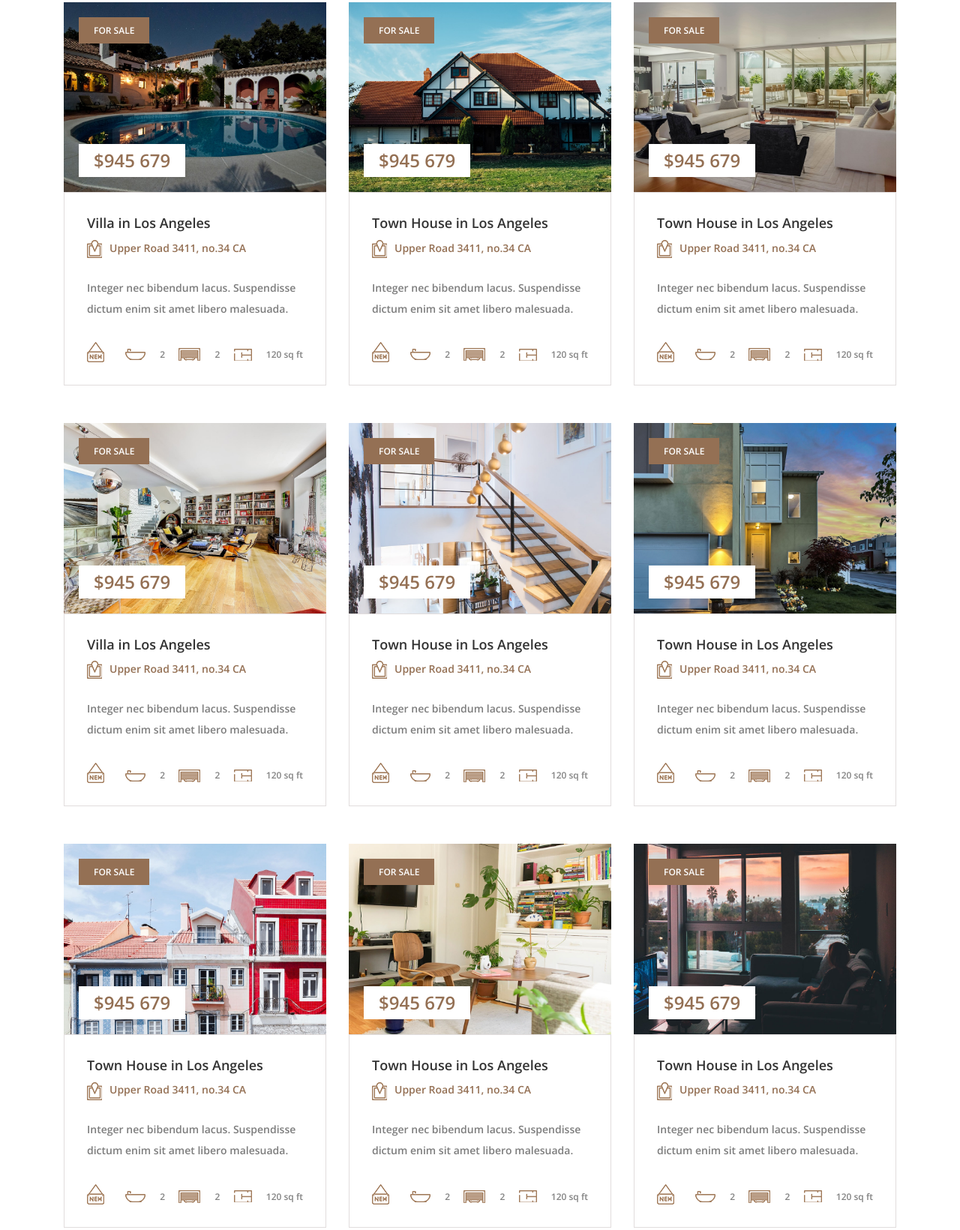
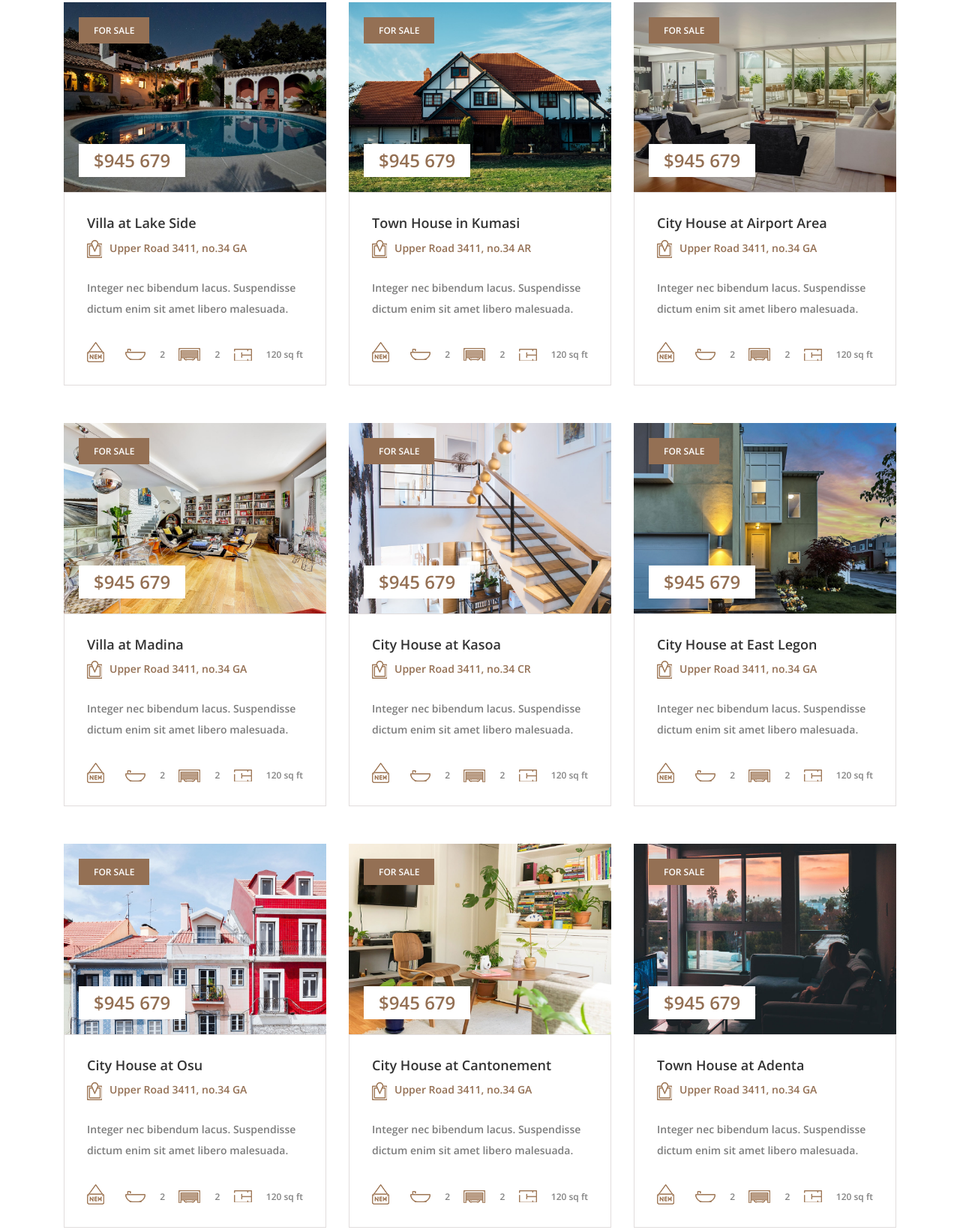
Before and after one commit to vin-doh/vinstate, a plain HTML site: page listings.html in a window 1280 px wide. Shown: the part 929-2569 px from the top of the page at 75% size. Drawn offline with nearby package versions, Linux system fonts and the light colour scheme.

Commit message:
Initial commit

```diff
--- a/listings.html
+++ b/listings.html
@@ -114,16 +114,16 @@
 <div class="form-group">
 <select class="form-control" id="cities">
 <option>All Cities</option>
-<option>Riga</option>
-<option>Melbourne</option>
-<option>Vienna</option>
-<option>Vancouver</option>
-<option>Toronto</option>
-<option>Calgary</option>
-<option>Adelaide</option>
-<option>Perth</option>
-<option>Auckland</option>
-<option>Helsinki</option>
+<option>Accra</option>
+<option>Kumasi</option>
+<option>Kasoa</option>
+<option>Adenta</option>
+<option>East Legon</option>
+<option>Cantonement</option>
+<option>Madina</option>
+<option>Osu</option>
+<option>Airpot Area</option>
+<option>Lake Side</option>
 </select>
 </div>
 </div>
@@ -339,8 +339,8 @@
 </div>
 
 <div class="property-content">
-<h5>Villa in Los Angeles</h5>
-<p class="location"><img src="img/icons/location.png" alt>Upper Road 3411, no.34 CA</p>
+<h5>Villa at Lake Side </h5>
+<p class="location"><img src="img/icons/location.png" alt>Upper Road 3411, no.34 GA</p>
 <p>Integer nec bibendum lacus. Suspendisse dictum enim sit amet libero malesuada.</p>
 <div class="property-meta-data d-flex align-items-end justify-content-between">
 <div class="new-tag">
@@ -377,8 +377,8 @@
 </div>
 
 <div class="property-content">
-<h5>Town House in Los Angeles</h5>
-<p class="location"><img src="img/icons/location.png" alt>Upper Road 3411, no.34 CA</p>
+<h5>Town House in Kumasi </h5>
+<p class="location"><img src="img/icons/location.png" alt>Upper Road 3411, no.34 AR</p>
 <p>Integer nec bibendum lacus. Suspendisse dictum enim sit amet libero malesuada.</p>
 <div class="property-meta-data d-flex align-items-end justify-content-between">
 <div class="new-tag">
@@ -415,8 +415,8 @@
 </div>
 
 <div class="property-content">
-<h5>Town House in Los Angeles</h5>
-<p class="location"><img src="img/icons/location.png" alt>Upper Road 3411, no.34 CA</p>
+<h5>City House at Airport Area</h5>
+<p class="location"><img src="img/icons/location.png" alt>Upper Road 3411, no.34 GA</p>
 <p>Integer nec bibendum lacus. Suspendisse dictum enim sit amet libero malesuada.</p>
 <div class="property-meta-data d-flex align-items-end justify-content-between">
 <div class="new-tag">
@@ -453,8 +453,8 @@
 </div>
 
 <div class="property-content">
-<h5>Villa in Los Angeles</h5>
-<p class="location"><img src="img/icons/location.png" alt>Upper Road 3411, no.34 CA</p>
+<h5>Villa at Madina </h5>
+<p class="location"><img src="img/icons/location.png" alt>Upper Road 3411, no.34 GA</p>
 <p>Integer nec bibendum lacus. Suspendisse dictum enim sit amet libero malesuada.</p>
 <div class="property-meta-data d-flex align-items-end justify-content-between">
 <div class="new-tag">
@@ -491,8 +491,8 @@
 </div>
 
 <div class="property-content">
-<h5>Town House in Los Angeles</h5>
-<p class="location"><img src="img/icons/location.png" alt>Upper Road 3411, no.34 CA</p>
+<h5>City House at Kasoa</h5>
+<p class="location"><img src="img/icons/location.png" alt>Upper Road 3411, no.34 CR</p>
 <p>Integer nec bibendum lacus. Suspendisse dictum enim sit amet libero malesuada.</p>
 <div class="property-meta-data d-flex align-items-end justify-content-between">
 <div class="new-tag">
@@ -529,8 +529,8 @@
 </div>
 
 <div class="property-content">
-<h5>Town House in Los Angeles</h5>
-<p class="location"><img src="img/icons/location.png" alt>Upper Road 3411, no.34 CA</p>
+<h5>City House at East Legon</h5>
+<p class="location"><img src="img/icons/location.png" alt>Upper Road 3411, no.34 GA</p>
 <p>Integer nec bibendum lacus. Suspendisse dictum enim sit amet libero malesuada.</p>
 <div class="property-meta-data d-flex align-items-end justify-content-between">
 <div class="new-tag">
@@ -567,8 +567,8 @@
 </div>
 
 <div class="property-content">
-<h5>Town House in Los Angeles</h5>
-<p class="location"><img src="img/icons/location.png" alt>Upper Road 3411, no.34 CA</p>
+<h5>City House at Osu</h5>
+<p class="location"><img src="img/icons/location.png" alt>Upper Road 3411, no.34 GA</p>
 <p>Integer nec bibendum lacus. Suspendisse dictum enim sit amet libero malesuada.</p>
 <div class="property-meta-data d-flex align-items-end justify-content-between">
 <div class="new-tag">
@@ -605,8 +605,8 @@
 </div>
 
 <div class="property-content">
-<h5>Town House in Los Angeles</h5>
-<p class="location"><img src="img/icons/location.png" alt>Upper Road 3411, no.34 CA</p>
+<h5>City House at Cantonement</h5>
+<p class="location"><img src="img/icons/location.png" alt>Upper Road 3411, no.34 GA</p>
 <p>Integer nec bibendum lacus. Suspendisse dictum enim sit amet libero malesuada.</p>
 <div class="property-meta-data d-flex align-items-end justify-content-between">
 <div class="new-tag">
@@ -643,8 +643,8 @@
 </div>
 
 <div class="property-content">
-<h5>Town House in Los Angeles</h5>
-<p class="location"><img src="img/icons/location.png" alt>Upper Road 3411, no.34 CA</p>
+<h5>Town House at Adenta</h5>
+<p class="location"><img src="img/icons/location.png" alt>Upper Road 3411, no.34 GA</p>
 <p>Integer nec bibendum lacus. Suspendisse dictum enim sit amet libero malesuada.</p>
 <div class="property-meta-data d-flex align-items-end justify-content-between">
 <div class="new-tag">
```
